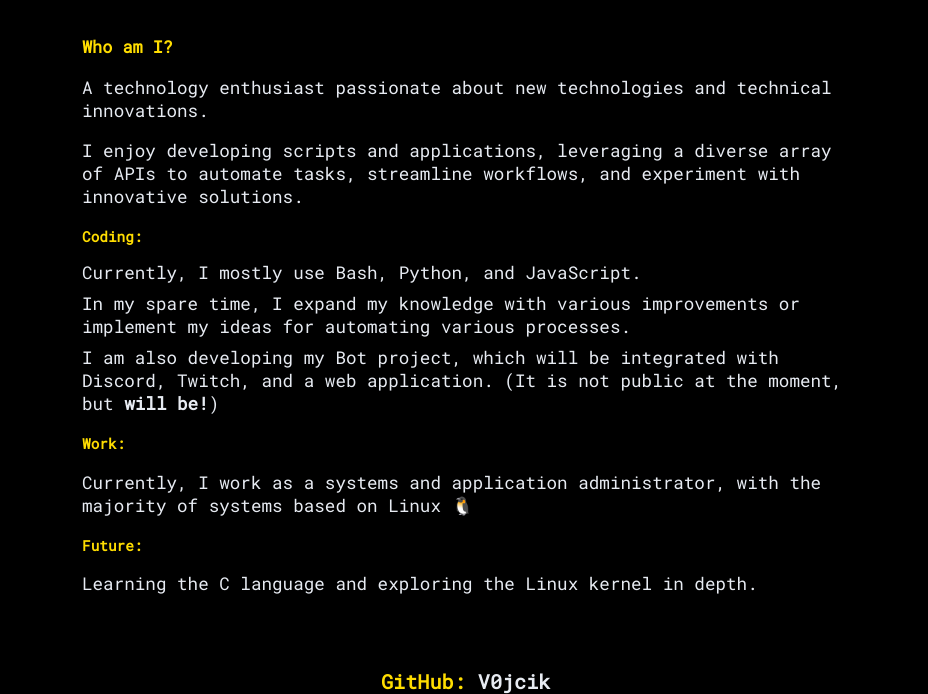
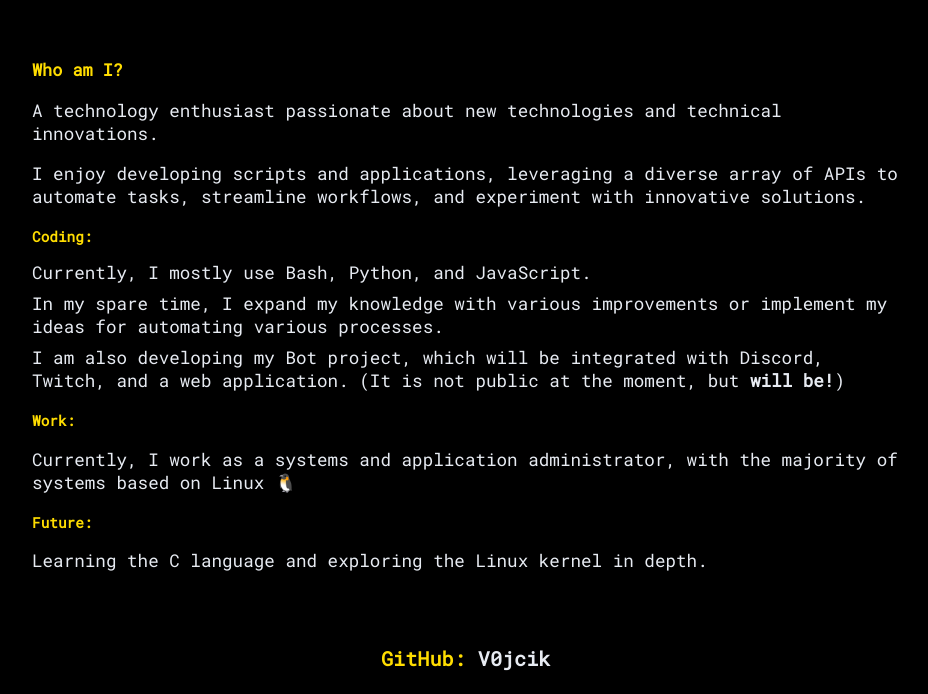
Before and after one commit to V0jcik/vojcik-pl, a plain HTML site: page index.html in a window 1280 px wide. Shown: the part 189-883 px from the top of the page, without its empty margins (174-1102 px from the left). After the commit the page ends 860 px from the top, so only its background shows below. Drawn offline with Linux system fonts and the light colour scheme.

Commit message:
Update index.html

```diff
--- a/index.html
+++ b/index.html
@@ -15,7 +15,7 @@
   @-webkit-keyframes spookx { from { transform: translatex(0.08em) scaley(0.95); } to { transform: translatex(-0.08em); } }
   @keyframes spookx { from { transform: translatex(0.08em) scaley(0.95); } to { transform: translatex(-0.08em); } }
 
-  .about { max-width: 800px; margin: 2rem auto; padding: 1rem; text-align: left; }
+  .about { max-width: 900px; margin: 2rem auto; padding: 1rem; text-align: left; }
   .about h3, .about h4 { color: #FFDD00; margin-bottom: 0.5rem; }
   .about p, .about li { color: #e7ebf2; font-size: 1.1rem; margin-bottom: 0.5rem; }
   .about ul { list-style: none; padding-left: 0; }
```
